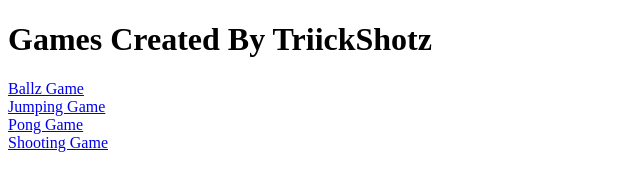
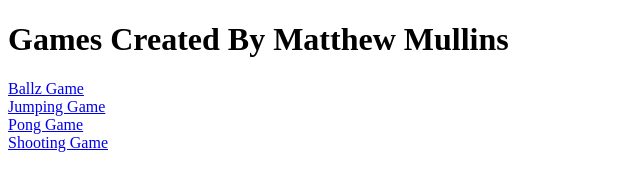
Before and after one commit to Matthew-Mullins/GameDirectory, a plain HTML site: page index.html in a window 1280 px wide. Shown: the whole page, without its empty margins (0-640 px from the left). Drawn offline with Linux system fonts and the light colour scheme.

Commit message:
Title and header changes

```diff
--- a/index.html
+++ b/index.html
@@ -1,12 +1,12 @@
 <!doctype html>
 <html>
 	<head>
-		<title> Game Directory</title>
+		<title> Matthew Mullins Game Directory</title>
 		<meta charset="utf-8" />
 	</head>
 
 	<body>
-		<h1> Games Created By TriickShotz </h1>
+		<h1> Games Created By Matthew Mullins </h1>
 		<a href="https://matthew-mullins.github.io/BallzGame/">Ballz Game</a> <br />
 		<a href="https://matthew-mullins.github.io/JumpingGame/">Jumping Game</a> <br />
 		<a href="https://matthew-mullins.github.io/PongGame/">Pong Game</a> <br />
```
